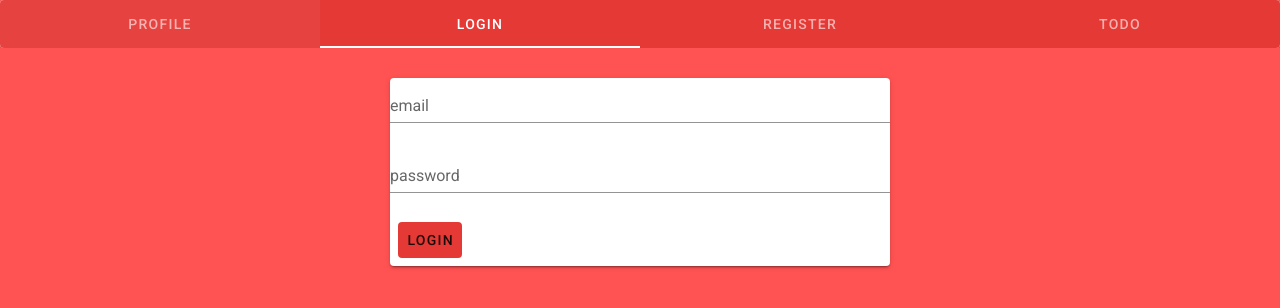
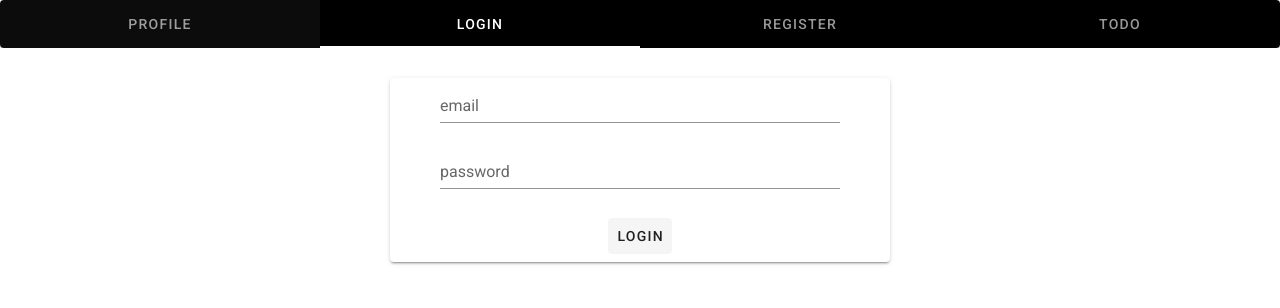
Before and after one commit to maxymove/vuetify-firebase-todo, a Vue app: page /#/login in a window 1280 px wide. Shown: the top 308 px of the page. Built offline with nearby package versions, Linux system fonts and the light colour scheme.

Commit message:
fix Login and Register vuetify

```diff
--- a/src/App.vue
+++ b/src/App.vue
@@ -16,7 +16,7 @@ export default {
 
 <style>
 #app {
-  background-color: #FF5252;
+  /* background-color: #FF5252; */
 }
 /* #app {
   font-family: Avenir, Helvetica, Arial, sans-serif;
--- a/src/components/NavBar.vue
+++ b/src/components/NavBar.vue
@@ -1,11 +1,11 @@
 <template>
   <v-app>
     <v-card>
-      <v-tabs fixed-tabs background-color="#E53935" dark>
+      <v-tabs fixed-tabs background-color="black" dark >
         <v-tab :to="{ name: 'profile' }"> profile </v-tab>
         <v-tab :to="{ name: 'login' }"> login </v-tab>
         <v-tab :to="{ name: 'register' }"> register </v-tab>
-        <v-spacer></v-spacer>
+        <!-- <v-spacer></v-spacer> -->
         <v-tab :to="{ name: 'todo' }"> todo </v-tab>
       </v-tabs> </v-card
     ><router-view></router-view>
--- a/src/views/Login.vue
+++ b/src/views/Login.vue
@@ -1,14 +1,12 @@
 <template>
   <v-app>
-    <div class="login">
-      <v-card id="login-inner" class="mx-auto" width="500">
-        <v-text-field label="email"></v-text-field>
-        <v-text-field label="password"></v-text-field>
-        <v-card-actions
-          ><v-btn depressed color="#E53935"> login </v-btn></v-card-actions
-        >
-      </v-card>
-    </div>
+    <v-card class="mx-auto" width="500">
+      <v-text-field label="email"></v-text-field>
+      <v-text-field label="password"></v-text-field>
+      <v-card-actions
+        ><v-btn depressed class="mx-auto" > login </v-btn></v-card-actions
+      >
+    </v-card>
   </v-app>
 </template>
 
@@ -16,10 +14,12 @@
 export default {};
 </script>
 
-<style>
-.login {
-}
-#login-inner {
+<style scoped>
+.v-card {
   margin-top: 30px;
 }
+.v-text-field {
+  margin: auto;
+  width: 400px;
+}
 </style>
--- a/src/views/Register.vue
+++ b/src/views/Register.vue
@@ -5,7 +5,7 @@
         <v-text-field label="username"></v-text-field>
         <v-text-field label="email"></v-text-field>
         <v-text-field label="password"></v-text-field>
-        <v-card-actions><v-btn color="#E53935" depressed> register </v-btn></v-card-actions>
+        <v-card-actions><v-btn class="mx-auto" depressed> register </v-btn></v-card-actions>
       </v-card>
     </div>
   </v-app>
@@ -15,8 +15,12 @@
 export default {};
 </script>
 
-<style>
-.register {
+<style scoped>
+.v-card {
   margin-top: 30px;
 }
+.v-text-field {
+  margin: auto;
+  width: 400px;
+}
 </style>
--- a/src/views/Todo.vue
+++ b/src/views/Todo.vue
@@ -5,71 +5,71 @@
 </template>
 
 <script>
-import db from '../firebaseConfig';
+// import db from '../firebaseConfig';
 
 export default {
-  methods: {
-    create() {
-      // Add a new document in collection "cities"
-      db.collection('cities')
-        .doc('LA')
-        .set({
-          name: 'Los Angeles',
-          state: 'CA',
-          country: 'USA',
-        })
-        .then(() => {
-          console.log('Document successfully written!');
-        })
-        .catch((error) => {
-          console.error('Error writing document: ', error);
-        });
-    },
-  },
-  read() {
-    const docRef = db.collection('cities').doc('SF');
+  // methods: {
+  //   create() {
+  //     // Add a new document in collection "cities"
+  //     db.collection('cities')
+  //       .doc('LA')
+  //       .set({
+  //         name: 'Los Angeles',
+  //         state: 'CA',
+  //         country: 'USA',
+  //       })
+  //       .then(() => {
+  //         console.log('Document successfully written!');
+  //       })
+  //       .catch((error) => {
+  //         console.error('Error writing document: ', error);
+  //       });
+  //   },
+  // },
+  // read() {
+  //   const docRef = db.collection('cities').doc('SF');
 
-    docRef
-      .get()
-      .then((doc) => {
-        if (doc.exists) {
-          console.log('Document data:', doc.data());
-        } else {
-          // doc.data() will be undefined in this case
-          console.log('No such document!');
-        }
-      })
-      .catch((error) => {
-        console.log('Error getting document:', error);
-      });
-  },
-  update() {
-    const washingtonRef = db.collection('cities').doc('DC');
+  //   docRef
+  //     .get()
+  //     .then((doc) => {
+  //       if (doc.exists) {
+  //         console.log('Document data:', doc.data());
+  //       } else {
+  //         // doc.data() will be undefined in this case
+  //         console.log('No such document!');
+  //       }
+  //     })
+  //     .catch((error) => {
+  //       console.log('Error getting document:', error);
+  //     });
+  // },
+  // update() {
+  //   const washingtonRef = db.collection('cities').doc('DC');
 
-    // Set the "capital" field of the city 'DC'
-    return washingtonRef
-      .update({
-        capital: true,
-      })
-      .then(() => {
-        console.log('Document successfully updated!');
-      })
-      .catch((error) => {
-        // The document probably doesn't exist.
-        console.error('Error updating document: ', error);
-      });
-  },
-  delete() {
-    db.collection('cities')
-      .doc('DC')
-      .delete()
-      .then(() => {
-        console.log('Document successfully deleted!');
-      })
-      .catch((error) => {
-        console.error('Error removing document: ', error);
-      });
-  },
+  //   // Set the "capital" field of the city 'DC'
+  //   return washingtonRef
+  //     .update({
+  //       capital: true,
+  //     })
+  //     .then(() => {
+  //       console.log('Document successfully updated!');
+  //     })
+  //     .catch((error) => {
+  //       // The document probably doesn't exist.
+  //       console.error('Error updating document: ', error);
+  //     });
+  // },
+  // delete() {
+  //   db.collection('cities')
+  //     .doc('DC')
+  //     .delete()
+  //     .then(() => {
+  //       console.log('Document successfully deleted!');
+  //     })
+  //     .catch((error) => {
+  //       console.error('Error removing document: ', error);
+  //     });
+  // },
 };
 </script>
 
```
Also changed, not shown: src/plugins/firestoreConfig.js (added).
